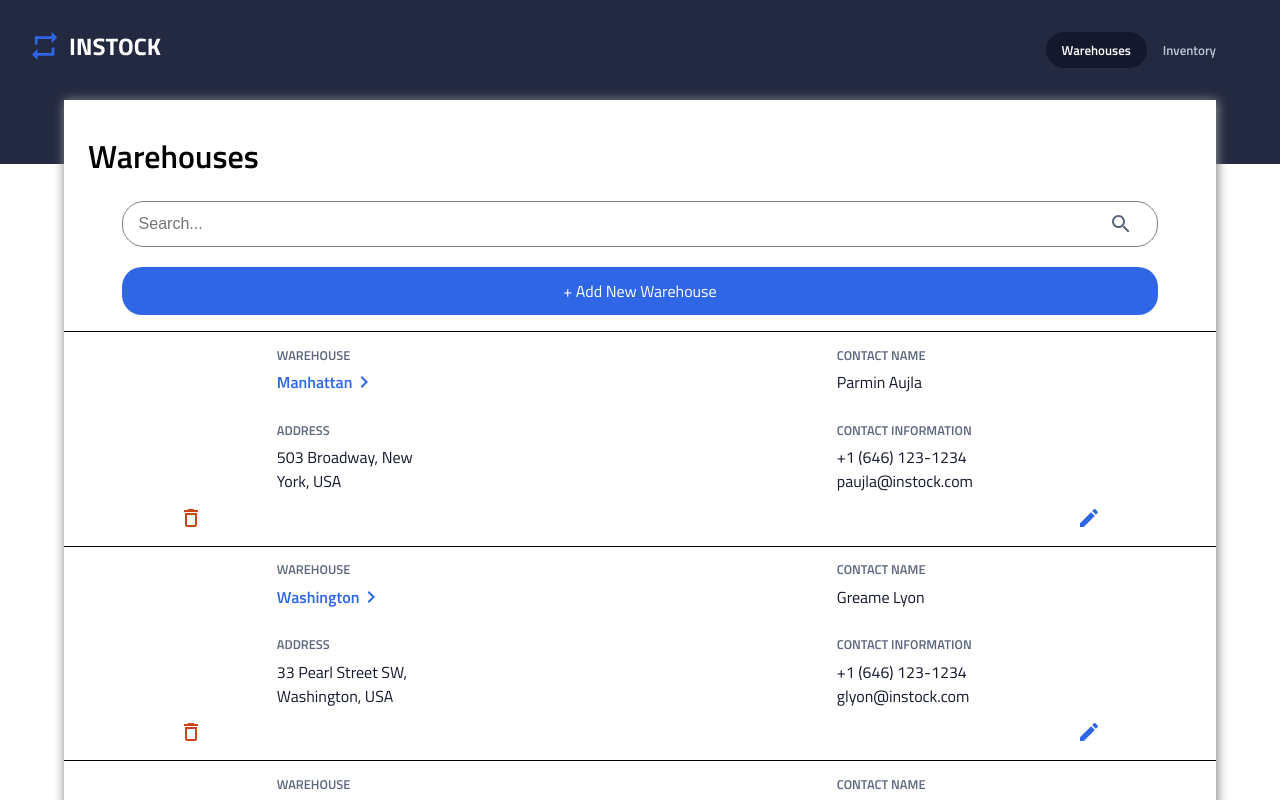
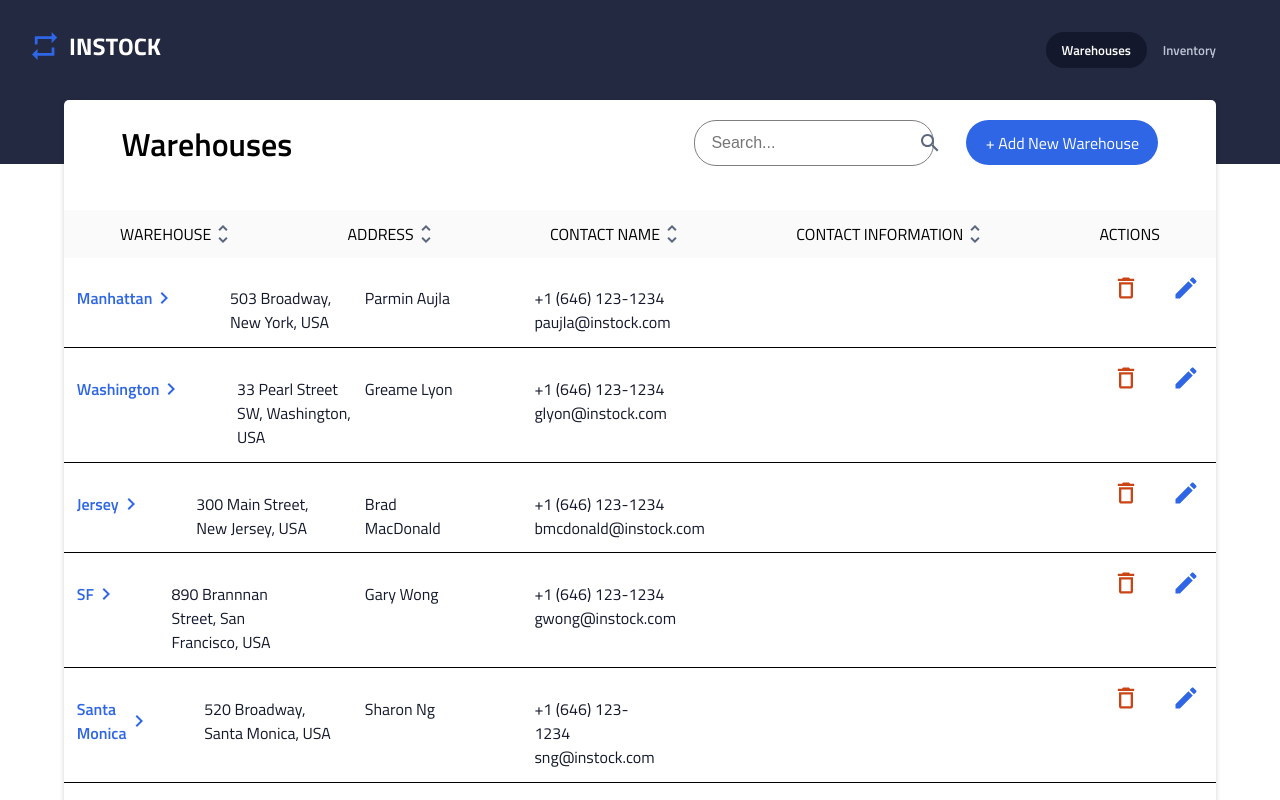
Before and after one commit to JamesZuliani/InStock, a React (Create React App) app: page / in a window 1280 px wide. Shown: the top 800 px of the page. Built offline with nearby package versions, Linux system fonts and the light colour scheme.

Commit message:
tablet styling initialized for warehouse list

```diff
--- a/src/components/WarehouseList/WarehouseList.js
+++ b/src/components/WarehouseList/WarehouseList.js
@@ -2,7 +2,7 @@ import { useEffect, useState } from "react";
 import { Link } from "react-router-dom";
 import deleteIcon from "../../assets/icons/delete_outline-24px.svg";
 import editIcon from "../../assets/icons/edit-24px.svg";
-import vectorIcon from "../../assets/icons/chevron_right-24px.svg"
+import vectorIcon from "../../assets/icons/chevron_right-24px.svg";
 import "./WarehouseList.scss";
 
 export default function WarehouseList() {
@@ -98,12 +98,15 @@ export default function WarehouseList() {
   ]);
   return warehouses.map((warehouse) => {
     return (
+      <>
         <Link to={"/#"} key={warehouse.id} className="warehouse-link">
           <div className="warehouse">
             <div className="warehouse-wrapper">
               <div className="location-container">
                 <div className="warehouse-container">
-                <h5 className="warehouse-container__label label">WAREHOUSE</h5>
+                  <h5 className="warehouse-container__label label">
+                    WAREHOUSE
+                  </h5>
                   <div className="warehouse-link__name">
                     <p className="warehouse-container__title">
                       {warehouse.warehouse_name}
@@ -113,7 +116,9 @@ export default function WarehouseList() {
                 </div>
                 <div className="address-container">
                   <h5 className="address-container__label label">ADDRESS</h5>
-                <p className="address-container__title">{warehouse.address}, {warehouse.city}, {warehouse.country}</p>
+                  <p className="address-container__title">
+                    {warehouse.address}, {warehouse.city}, {warehouse.country}
+                  </p>
                 </div>
               </div>
               <div className="contact-container">
@@ -137,11 +142,12 @@ export default function WarehouseList() {
               </div>
             </div>
             <div className="button-container">
-            <img src={deleteIcon} alt="delete-icon"></img>
-            <img src={editIcon} alt="edit-icon"></img>
+              <img className="action-icon" src={deleteIcon} alt="delete-icon"></img>
+              <img className="action-icon" src={editIcon} alt="edit-icon"></img>
             </div>
           </div>
         </Link>
+      </>
     );
   });
 }
--- a/src/components/WarehouseList/WarehouseList.scss
+++ b/src/components/WarehouseList/WarehouseList.scss
@@ -1,9 +1,15 @@
-
+@use "../../styles/partials/variables" as *;
+@use "../../styles/partials/typography" as *;
+@use "../../styles/partials/mixins" as *;
 
 .label {
-    color: #5c667e;
-    font-size: 0.8rem;
-    padding-bottom: 0.33rem;
+  color: #5c667e;
+  font-size: 0.8rem;
+  padding-bottom: 0.33rem;
+
+  @include tablet {
+    display: none;
+  }
 }
 
 .warehouse-link {
@@ -18,46 +24,105 @@
   border-top: 1px solid black;
   margin-top: 1rem;
   color: #13182c;
+
+  @include tablet {
+    border-top: none;
+    border-bottom: 1px solid black;
+    display: flex;
+  }
 }
 .warehouse-wrapper {
   display: flex;
   justify-content: space-around;
+
+  @include tablet {
+    justify-content: initial;
+  }
 }
 
 .location-container {
-    width: 10rem;
+  width: 10rem;
+
+  @include tablet {
+    display: flex;
+  }
 }
 
-.contact-container{
-    width: 12rem;
+.contact-container {
+  width: 12rem;
+
+  @include tablet {
+    display: flex;
+    margin-left: 8rem;
+  }
 }
 
 .warehouse-container {
   padding: 0.8rem;
 
+  @include tablet {
+    width:10rem
+  }
+
   &__title {
     color: #2e66e5;
     font-weight: 700;
+
+    &:hover {
+      text-decoration: dotted;
+    }
   }
 }
 
 .address-container {
   padding: 0.8rem;
 
+  @include tablet {
+    width: 15rem;
+    margin-left: 1.75rem;
+  }
+
   &__title {
     width: 9rem;
+
+    @include tablet {
+        width: 8rem;
+    }
   }
 }
 
 .information-container {
   padding: 0.8rem;
+
+  @include tablet {
+    margin-left: 3rem;
+  }
 }
+
 .name-container {
   padding: 0.8rem;
+
+  &__title {
+    @include tablet {
+        width: 6rem;
+    }
+  }
 }
+
 .button-container {
   width: 80%;
   margin: 0 auto;
   display: flex;
   justify-content: space-between;
+
+  @include tablet {
+    justify-content: flex-end;
+  }
 }
+
+.action-icon {
+  @include tablet {
+    height: 1.75rem;
+    margin: 0 1rem;
+  }
+}
--- a/src/pages/Warehouse/Warehouse.js
+++ b/src/pages/Warehouse/Warehouse.js
@@ -1,10 +1,12 @@
 import WarehouseList from "../../components/WarehouseList/WarehouseList";
 import "./Warehouse.scss";
 import search from "../../assets/icons/search-24px.svg";
+import sort from "../../assets/icons/sort-24px.svg";
 
 function Warehouse() {
   return (
     <div className="warehouse-list-page">
+      <div className="warehouse-list-page__header">
         <h1 className="heading">Warehouses</h1>
         <div className="buttons">
           <div className="search-bar">
@@ -15,11 +17,47 @@ function Warehouse() {
                 placeholder="Search..."
               ></input>
             </form>
-          <img className="search-bar__icon" src={search} alt="search-Icon"></img>
+            <img
+              className="search-bar__icon"
+              src={search}
+              alt="search-Icon"
+            ></img>
           </div>
           <div className="add-warehouse">
             <p className="add-warehouse__text">+ Add New Warehouse</p>
           </div>
+        </div>
+      </div>
+      <div className="fullscreen-labels">
+        <div className="warehouse-label label--fullscreen">
+          <p className="warehouse-label__text">WAREHOUSE</p>
+          <img
+            className="warehouse-label__icon"
+            src={sort}
+            alt="sort-icon"
+          ></img>
+        </div>
+        <div className="address-label label--fullscreen">
+          <p className="address-label__text">ADDRESS</p>
+          <img className="address-label__icon" src={sort} alt="sort-icon"></img>
+        </div>
+        <div className="contact-name-label label--fullscreen">
+          <p className="contact-name-label__text">CONTACT NAME</p>
+          <img
+            className="contact-name-label__icon"
+            src={sort}
+            alt="sort-icon"
+          ></img>
+        </div>
+        <div className="contact-info-label label--fullscreen">
+          <p className="contact-info-label__text">CONTACT INFORMATION</p>
+          <img
+            className="contact-info-label__icon"
+            src={sort}
+            alt="sort-icon"
+          ></img>
+        </div>
+        <p className="actions-info-label label--fullscreen">ACTIONS</p>
       </div>
       <WarehouseList />
     </div>
--- a/src/pages/Warehouse/Warehouse.scss
+++ b/src/pages/Warehouse/Warehouse.scss
@@ -1,15 +1,42 @@
+@use "../../styles/partials/variables" as *;
+@use "../../styles/partials/typography" as *;
+@use "../../styles/partials/mixins" as *;
+
 .warehouse-list-page {
   width: 90%;
   margin: 0 auto;
-    box-shadow: 1px 1px 10px 1px #888888;
+  box-shadow: 0px 2px 5px rgba(19, 24, 44, 0.2);
   padding-bottom: 1.33rem;
   position: relative;
   bottom: 4rem;
   background-color: white;
+  border-radius: 5px;
+
+  &__header {
+    @include tablet {
+        display: flex;
+        justify-content: space-between;
+        width: 90%;
+        margin: 0 auto;
+        margin-bottom: 1.5rem;
+    }
+  }
 }
 
 .heading {
   padding: 2.25rem 0 0.33rem 1.5rem;
+
+  @include tablet {
+    padding: 0;
+    padding-top: 1.5rem;
+
+  }
+}
+
+.buttons {
+    @include tablet {
+        display: flex;
+    }
 }
 
 .search-bar {
@@ -22,6 +49,9 @@
   width: 90%;
   margin: 1.25rem auto;
 
+  @include tablet {
+    width: 15rem;
+  }
 
   &__input {
     margin: 0.8rem 1rem;
@@ -32,6 +62,10 @@
 
     &:focus-visible {
       outline-color: white;
+    }
+
+    @include tablet {
+        margin-right: 0;
     }
   }
 
@@ -44,12 +78,46 @@
   background-color: #2e66e6;
   width: 90%;
   margin: 0 auto;
-    border-radius: 20px;
+  border-radius: 23px;
+
+  &:hover {
+    background-color: #232940;
+  }
+
+  @include tablet {
+    height: fit-content;
+    align-self: center;
+    width: 12rem;
+    margin-left: 2rem;
+  }
 
   &__text {
     color: white;
     text-align: center;
     padding: 0.75rem 0;
 
+    &:hover {
+      cursor: pointer;
+    }
+
+    @include tablet {
+        padding: 0.65rem 0;
+    }
+
   }
 }
+
+.label--fullscreen {
+  display: none;
+
+  @include tablet {
+    display: flex;
+  }
+}
+
+.fullscreen-labels {
+    display: flex;
+    justify-content: space-around;
+    background-color: #fafafa;
+    padding: 0.75rem 0;
+}
```
Lines whose indentation alone changed are shown as unchanged.
